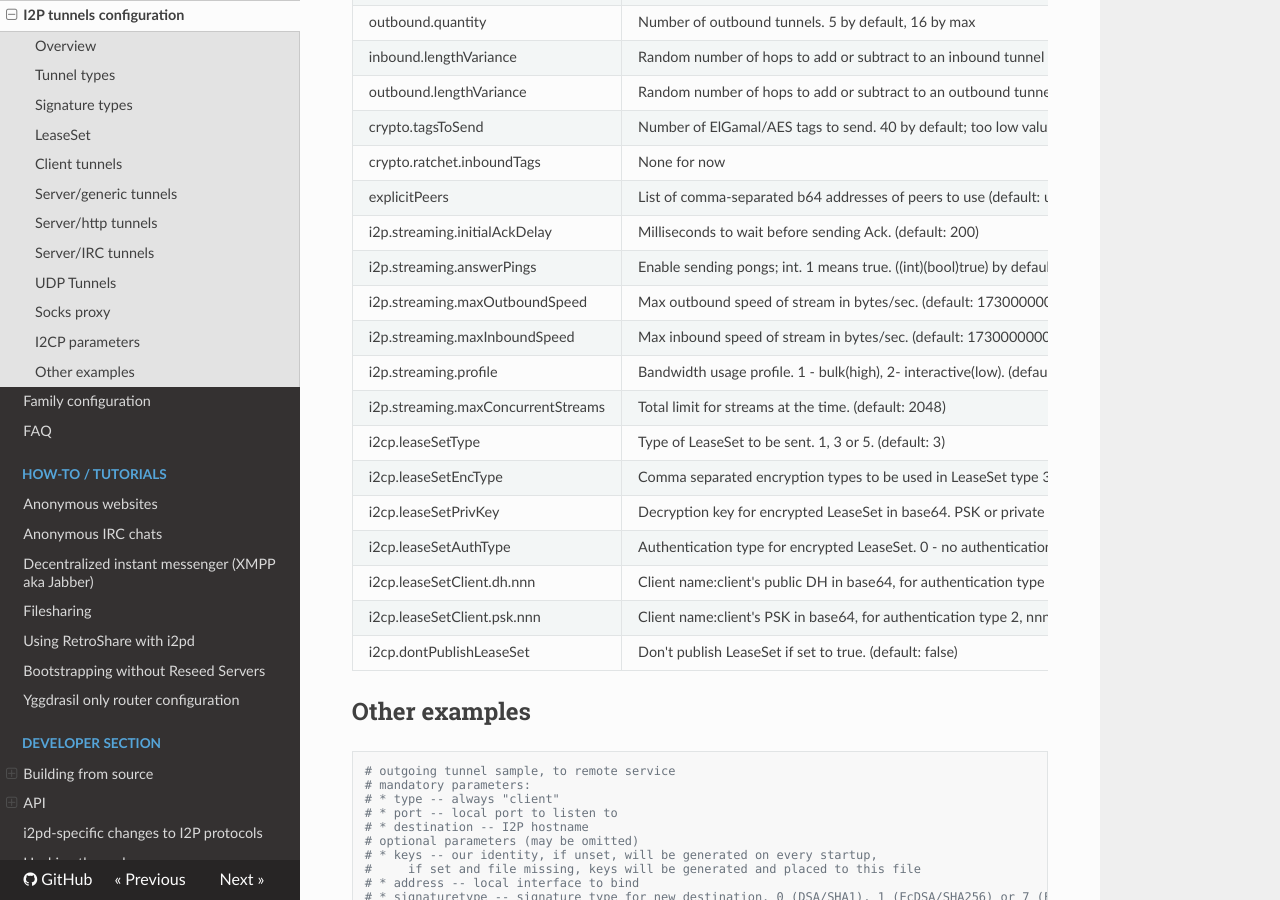
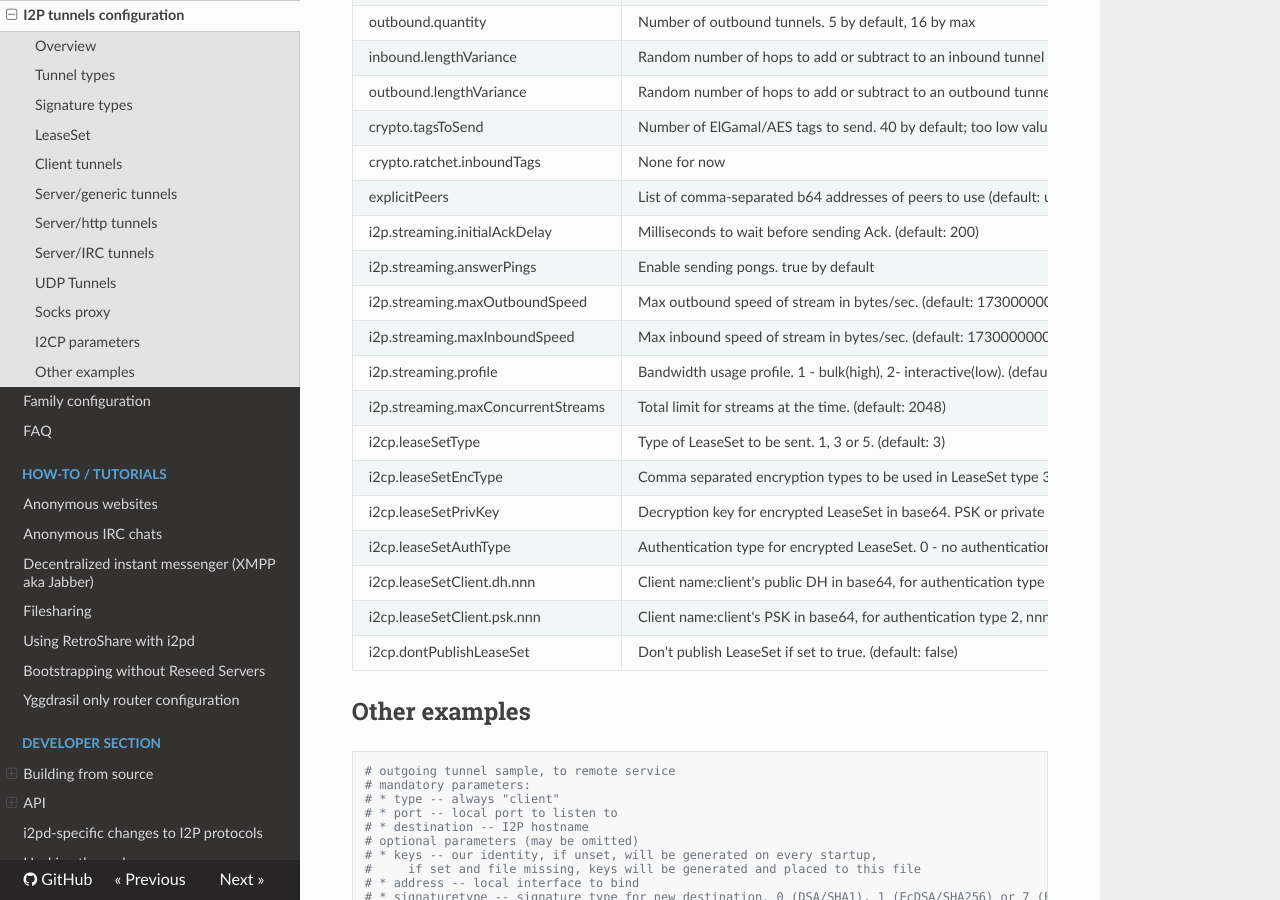
Before and after one commit to PurpleI2P/i2pd_docs_en, an MkDocs documentation site: the page built from docs/user-guide/tunnels.md, in a window 1280 px wide and 900 px high, scrolled down 6301 px. Built offline with MkDocs 1.6.1, drawn with Linux system fonts in a browser that asks for light colours; nearby versions of some CDN libraries.

Commit message:
Revert "Fix tunnels.md: i2p.streaming.answerPings value config format has cha…"

```diff
--- a/docs/user-guide/tunnels.md
+++ b/docs/user-guide/tunnels.md
@@ -261,7 +261,7 @@ crypto.tagsToSend             | Number of ElGamal/AES tags to send. 40 by defaul
 crypto.ratchet.inboundTags    | None for now
 explicitPeers                 | List of comma-separated b64 addresses of peers to use (default: unset)
 i2p.streaming.initialAckDelay | Milliseconds to wait before sending Ack. (default: 200)
-i2p.streaming.answerPings     | Enable sending pongs; int. 1 means true. ((int)(bool)true) by default
+i2p.streaming.answerPings     | Enable sending pongs. true by default
 i2p.streaming.maxOutboundSpeed| Max outbound speed of stream in bytes/sec. (default: 1730000000)
 i2p.streaming.maxInboundSpeed | Max inbound speed of stream in bytes/sec. (default: 1730000000)
 i2p.streaming.profile         | Bandwidth usage profile. 1 - bulk(high), 2- interactive(low). (default: 1)
```
